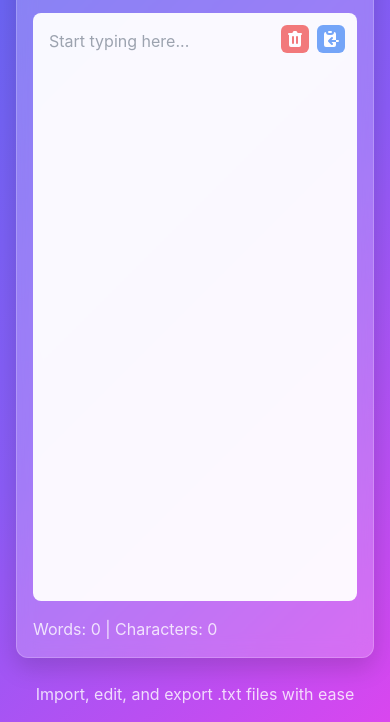
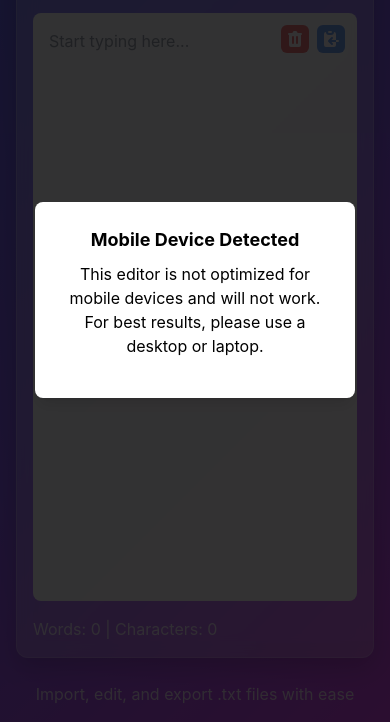
Before and after one commit to KtArcher11235/onlineTextEditor, a plain HTML site: page textEditor.html in a window 390 px wide. Shown: the part 122-844 px from the top of the page. Drawn offline with nearby package versions, Linux system fonts and the light colour scheme.

Commit message:
Add files via upload

```diff
--- a/textEditor.html
+++ b/textEditor.html
@@ -73,9 +73,22 @@
             background: rgba(255, 255, 255, 0.1);
             border: 1px solid rgba(255, 255, 255, 0.2);
         }
+        /* Mobile warning styles */
+        @media (max-width: 767px) {
+            #mobileWarning {
+                display: flex !important;
+            }
+        }
     </style>
 </head>
 <body class="p-4 md:p-8 min-h-screen flex flex-col">
+    <!-- Mobile warning message -->
+    <div id="mobileWarning" style="display:none;" class="fixed inset-0 bg-black bg-opacity-80 flex items-center justify-center z-50">
+        <div class="bg-white text-black rounded-lg p-6 shadow-lg text-center max-w-xs mx-auto flex flex-col items-center justify-center">
+            <h2 class="text-lg font-bold mb-2">Mobile Device Detected</h2>
+            <p class="mb-4">This editor is not optimized for mobile devices and will not work. For best results, please use a desktop or laptop.</p>
+        </div>
+    </div>
     <!-- Main container -->
     <div class="flex-1 flex flex-col w-full mx-auto">
         <!-- Editor card/container -->
@@ -144,6 +157,18 @@
     <!-- Main JavaScript logic -->
     <script>
         document.addEventListener('DOMContentLoaded', () => {
+            // Mobile detection and warning logic
+            function isMobile() {
+                return window.innerWidth < 768 || /Android|webOS|iPhone|iPad|iPod|BlackBerry|IEMobile|Opera Mini/i.test(navigator.userAgent);
+            }
+            // Only show warning if not previously dismissed
+            if (isMobile() && !localStorage.getItem('hideMobileWarning')) {
+                const mobileWarning = document.getElementById('mobileWarning');
+                if (mobileWarning) {
+                    mobileWarning.style.display = 'flex';
+                    document.body.style.overflow = 'hidden';
+                }
+            }
             // Get DOM elements
             const editor = document.getElementById('editor');
             const importFile = document.getElementById('importFile');
```
